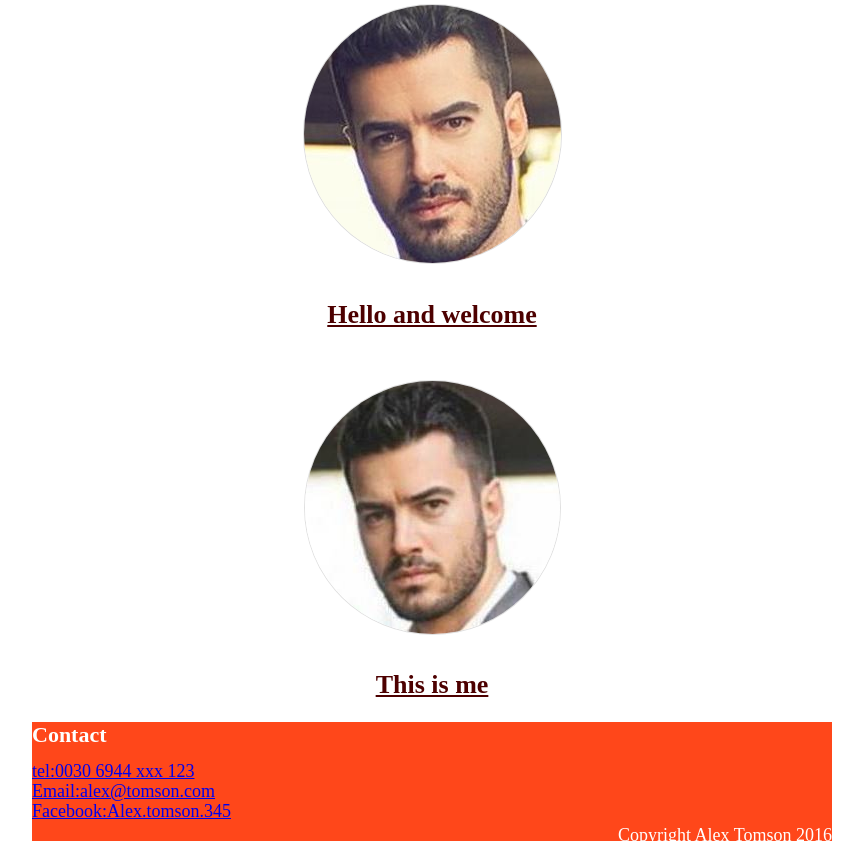
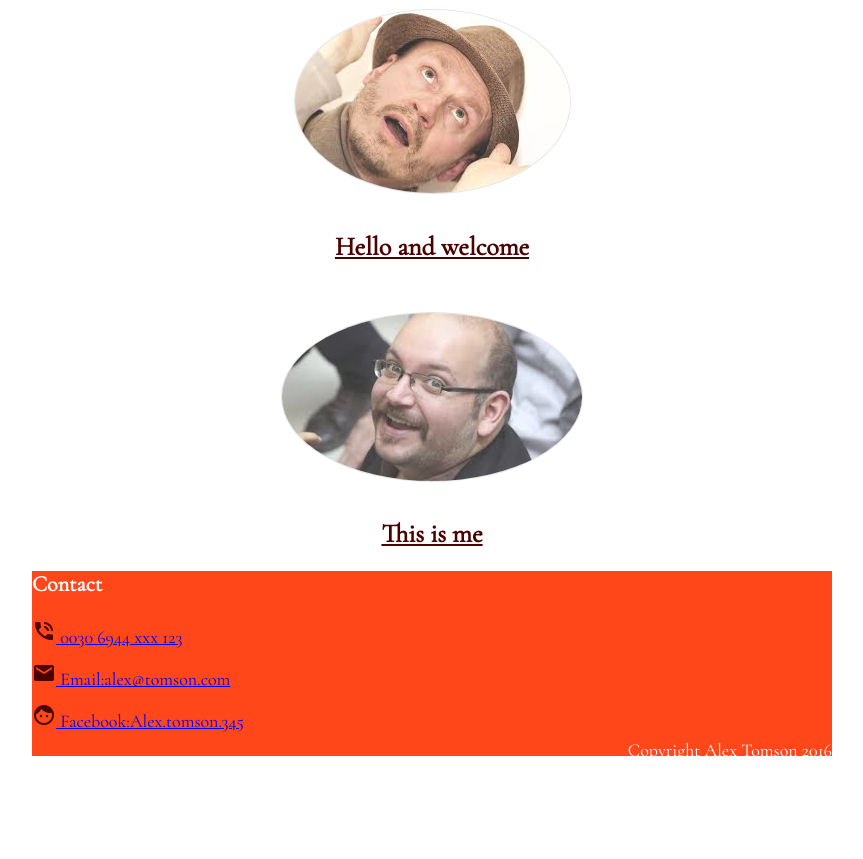
Before and after one commit to ktsompanidis/ktsompanidis.github.io, a plain HTML site: page csy1018/assign1/index.html in a window 1280 px wide. Shown: the part 435-1294 px from the top of the page, without its empty margins (208-1071 px from the left). After the commit the page ends 1209 px from the top, so only its background shows below. Drawn offline with nearby package versions, Linux system fonts and the light colour scheme.

Commit message:
insert icons and changed photos. changed the readme file

```diff
--- a/csy1018/assign1/css/mycssfile.css
+++ b/csy1018/assign1/css/mycssfile.css
@@ -28,7 +28,7 @@ p {
   font-size: 18px;
   color: #4d0000
 }
-p.small {line-height: 2px;}
+p.small {line-height: 0px;}
 .copyright {
   text-align: right;
   padding: 0px;
@@ -81,12 +81,13 @@ img.biolink {
   border-radius: 50%;
   border: 1px solid #ddd;
   margin-bottom: 10px;
+  opacity: 0.8;
 }
 img.resumelink {
   border-radius: 50%;
   border: 1px solid #ddd;
   margin-bottom: 10px;
-  opacity: 0.9;
+  opacity: 0.8;
 }
 img.banner {
   margin-top: 25px;
--- a/csy1018/assign1/index.html
+++ b/csy1018/assign1/index.html
@@ -3,6 +3,8 @@
 <html>
 <!--Head-->
 <head>
+  <link href="https://fonts.googleapis.com/css?family=Cormorant+Garamond" rel="stylesheet">
+  <link href="https://fonts.googleapis.com/icon?family=Material+Icons" rel="stylesheet">
   <meta charset="utf-8">
   <title>Alex Tomson</title>
   <link rel="stylesheet" type="text/css" href="css/mycssfile.css">
@@ -29,20 +31,20 @@
   <!--images-links to bio and resume-->
   <!--biolink-->
   <div class="photolinks1">
-    <a href="bio.html"><img class="biolink" src="images/image2.jpg" alt="biolink"></a>
+    <a href="bio.html"><img class="biolink" src="images/image10.jpg" alt="biolink"></a>
     <div class="description"><h2><a class="a2" href="bio.html">Hello and welcome</a></h2></div>
   </div>
   <!--resumelink-->
   <div class="photolinks2">
-    <a href="resume.html"><img class="resumelink" src="images/image3.jpg" alt="resumelink"></a>
+    <a href="resume.html"><img class="resumelink" src="images/image11.jpg" alt="resumelink"></a>
     <div class="description"><h2><a class="a2" href="resume.html">This is me</a></h2></div>
   </div>
 <!--Footer cantais cantact details-->
 <footer class="small">
   <h3 id="a1">Contact</h3>
-      <p class="small"><a href="tel:00306944xxx123" title="Cell Phone">tel:0030 6944 xxx 123</a></p>
-      <p class="small"><a href="mailto:alex@tomson.com" title="Send an Email">Email:alex@tomson.com</a></p>
-      <p class="small"><a href="https://www.Facebook.com/Alex.tomson.345" title="Facebook">Facebook:Alex.tomson.345</a></p>
+    <p class="small"><i class="material-icons">phone_in_talk</i><a href="tel:00306944xxx123" title="Cell Phone">  0030 6944 xxx 123</a></p>
+    <p class="small"><i class="material-icons">mail</i><a href="mailto:alex@tomson.com" title="Send an Email">  Email:alex@tomson.com</a></p>
+    <p class="small"><i class="material-icons">face</i><a href="https://www.Facebook.com/Alex.tomson.345" title="Facebook">  Facebook:Alex.tomson.345</a></p>
   <p class="copyright">Copyright Alex Tomson 2016</p>
 </footer>
 <!--End of footer-->
```
Also changed, not shown: csy1018/assign1/bio.html (+6 -4 lines), csy1018/assign1/contact.html (+11 -9 lines), csy1018/assign1/resume.html (+6 -4 lines), csy1018/assign1/images/Image2.jpg (deleted), csy1018/assign1/images/Image3.jpg (deleted), csy1018/assign1/images/image10.jpg (added), csy1018/assign1/images/image11.jpg (added), 1 other file. Lines whose indentation alone changed are shown as unchanged.
